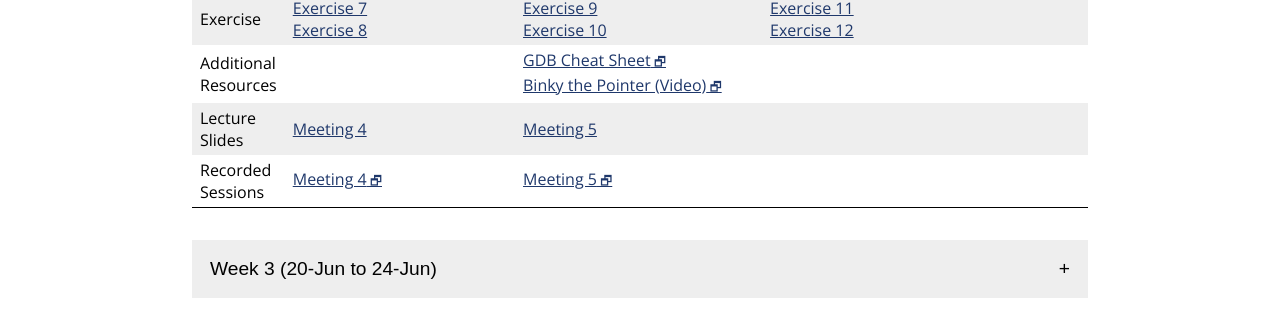
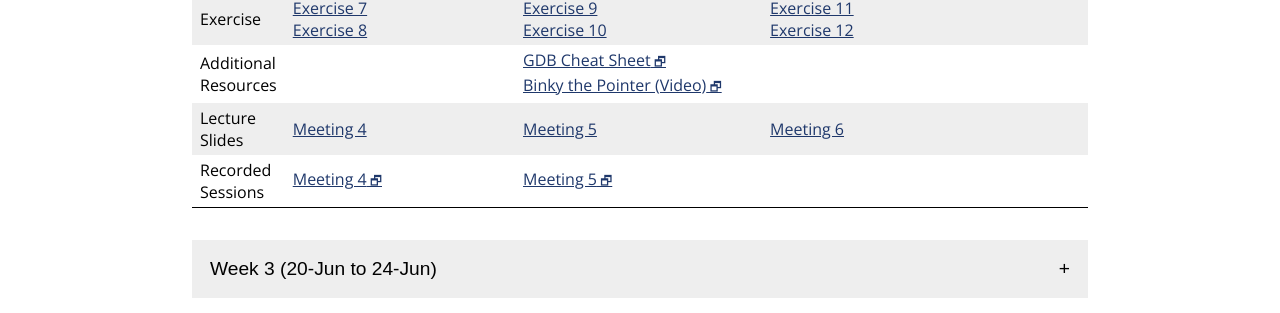
Before and after one commit to jhu-ip/cs220-summer22, a Jekyll site: the page built from material.md, in a window 1280 px wide. Shown: the part 846-1159 px from the top of the page. Built offline with Jekyll 4.4.1, drawn with Linux system fonts in a browser that asks for light colours; some web fonts are replaced.

Commit message:
link to meeting 6 slides

```diff
--- a/material.csv
+++ b/material.csv
@@ -91,6 +91,7 @@ Week,Day,Date,Type,Link text,URL
 2,3,17-Jun,Slides,"Dynamic 2-D Arrays, Pointers and Const",slides/day12_more_pointers_dynamic_2d_arrays.pdf
 2,3,17-Jun,Recap,Day 12,questions/day12.html
 2,3,17-Jun,Exercise,Exercise 12,exercise/ex12.html
+2,3,17-Jun,LectureSlides,Meeting 6,slides/class06.pdf
 3,1,20-Jun,Video,Lifetime/Scope,https://jh.hosted.panopto.com/Panopto/Pages/Viewer.aspx?id=6fa78f1f-431c-40ea-95e2-ae230027a663
 3,1,20-Jun,Video,Structs,https://jh.hosted.panopto.com/Panopto/Pages/Viewer.aspx?id=81f128ab-96f2-433e-b770-ae230027a5f4
 3,1,20-Jun,Video,Random number generation,https://jh.hosted.panopto.com/Panopto/Pages/Viewer.aspx?id=e02cd998-bfde-4c4a-977a-ae23002791e7
--- a/material.md
+++ b/material.md
@@ -121,7 +121,7 @@ the materials for that week.
       <td>Lecture<br>Slides</td>
       <td><a href='slides/class04.pdf'>Meeting 4</a></td>
       <td><a href='slides/class05.pdf'>Meeting 5</a></td>
-      <td></td>
+      <td><a href='slides/class06.pdf'>Meeting 6</a></td>
     </tr>
     <tr>
       <td>Recorded<br>Sessions</td>
```
Also changed, not shown: 1 other file.
